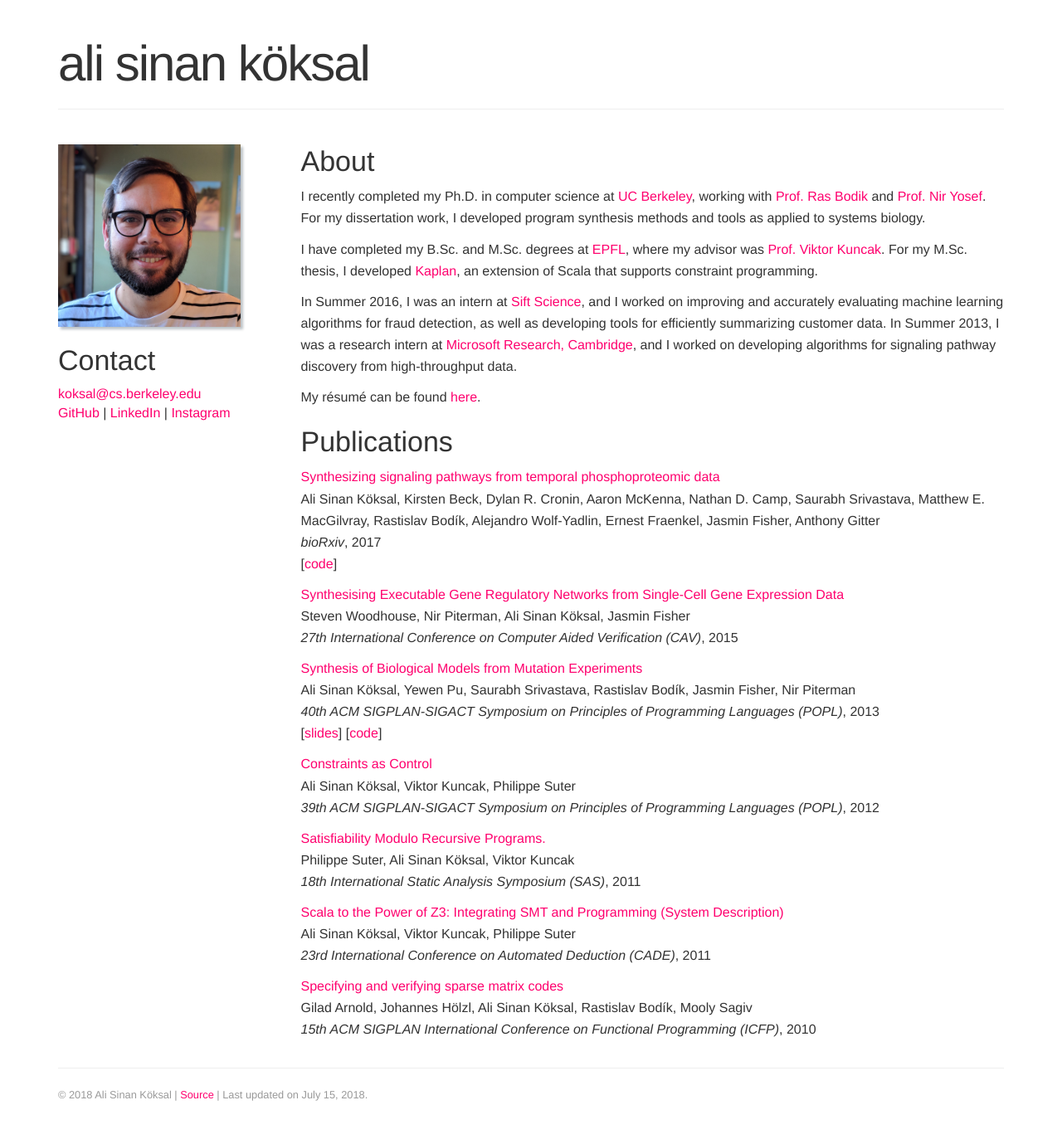
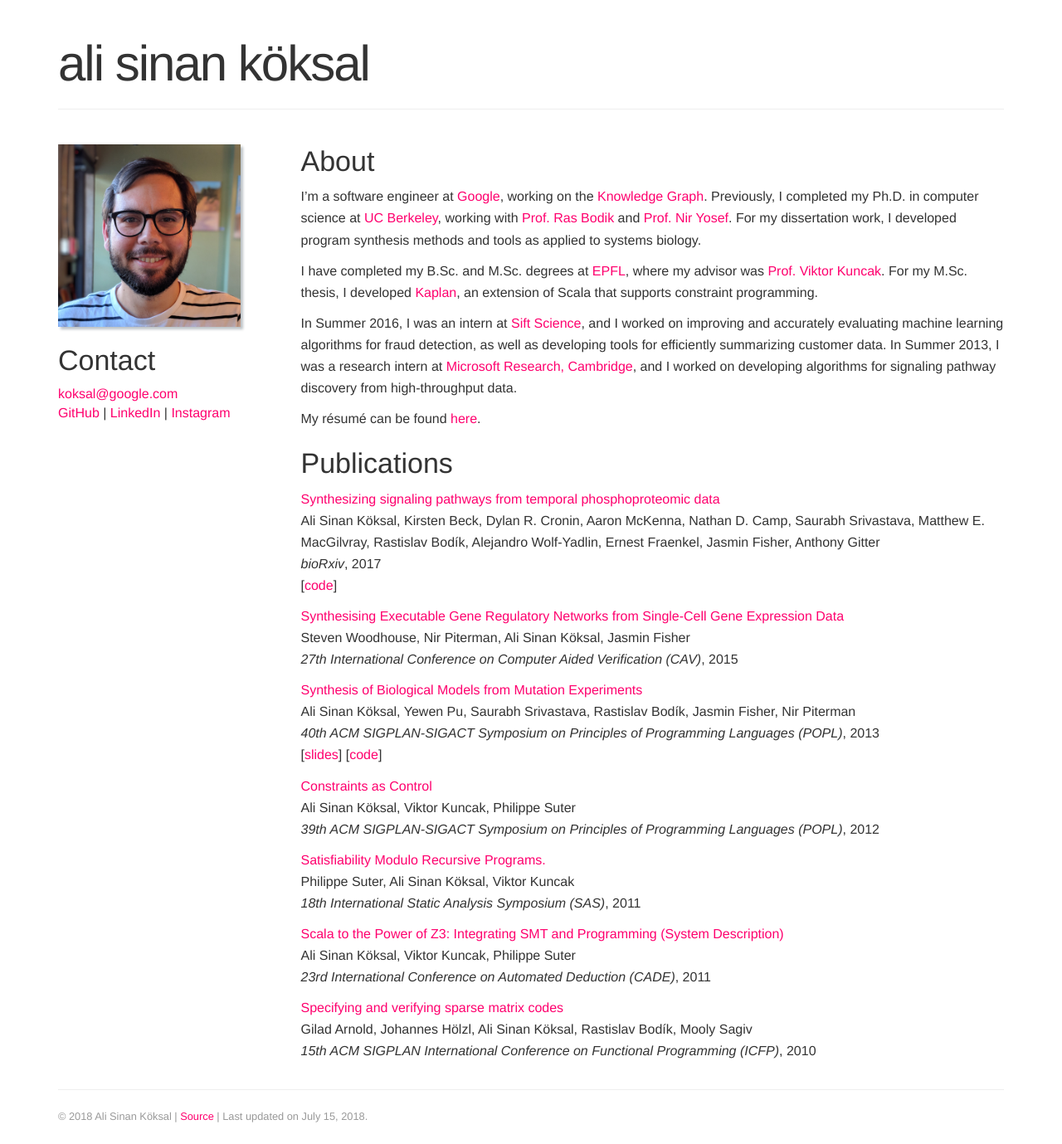
Before and after one commit to koksal/koksal.github.io, a Jekyll site: the page built from index.md, in a window 1280 px wide. Shown: the whole page at 83% size. Built offline with Jekyll 4.4.1, drawn with Linux system fonts in a browser that asks for light colours; some web fonts are replaced; before the commit the page ends 1353 px from its top, so only the background shows below that.

Commit message:
job update

```diff
--- a/_layouts/default.html
+++ b/_layouts/default.html
@@ -19,7 +19,7 @@
               <img src="assets/img/ask.jpg" class="profile-image">
               <h2>Contact</h2>
               <address>
-              <a href="mailto:koksal@cs.berkeley.edu">koksal@cs.berkeley.edu</a>
+              <a href="mailto:koksal@google.com">koksal@google.com</a>
               <br/>
               <a href="https://github.com/koksal">GitHub</a> | <a href="https://www.linkedin.com/in/alisinankoksal/">LinkedIn</a> | <a href="https://www.instagram.com/entartete/">Instagram</a>
               </address>
--- a/index.md
+++ b/index.md
@@ -2,7 +2,7 @@
 layout: default
 ---
 
-I recently completed my Ph.D. in computer science at [UC Berkeley], working with [Prof. Ras Bodik][bodik] and [Prof. Nir Yosef][yosef]. For my dissertation work, I developed program synthesis methods and tools as applied to systems biology.
+I'm a software engineer at [Google], working on the [Knowledge Graph][kg]. Previously, I completed my Ph.D. in computer science at [UC Berkeley], working with [Prof. Ras Bodik][bodik] and [Prof. Nir Yosef][yosef]. For my dissertation work, I developed program synthesis methods and tools as applied to systems biology.
 
 I have completed my B.Sc. and M.Sc. degrees at [EPFL], where my advisor was [Prof. Viktor Kuncak][kuncak]. For my M.Sc. thesis, I developed [Kaplan], an extension of Scala that supports constraint programming.
 
@@ -10,6 +10,8 @@ In Summer 2016, I was an intern at [Sift Science], and I worked on improving and
 
 My résumé can be found [here][resume].
 
+[Google]: https://www.google.com/
+[kg]: https://www.google.com/intl/en_us/insidesearch/features/search/knowledge.html
 [EPFL]: http://www.epfl.ch
 [UC Berkeley]: http://www.eecs.berkeley.edu
 [Sift Science]: https://siftscience.com
```
